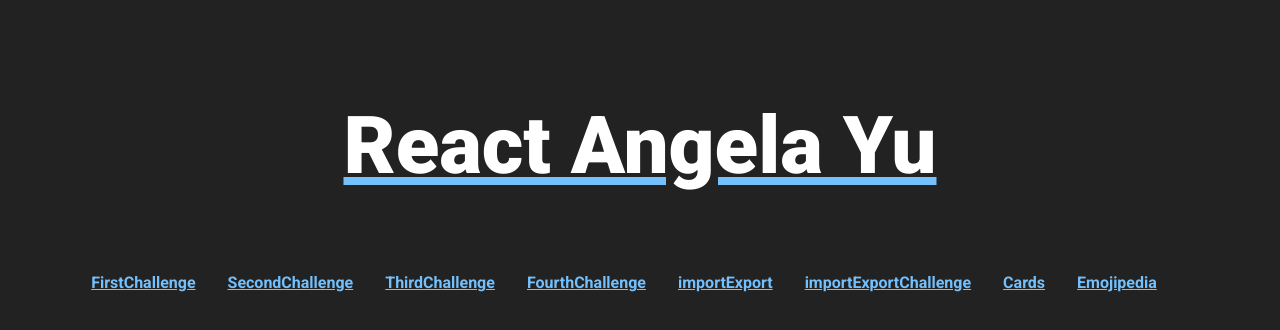
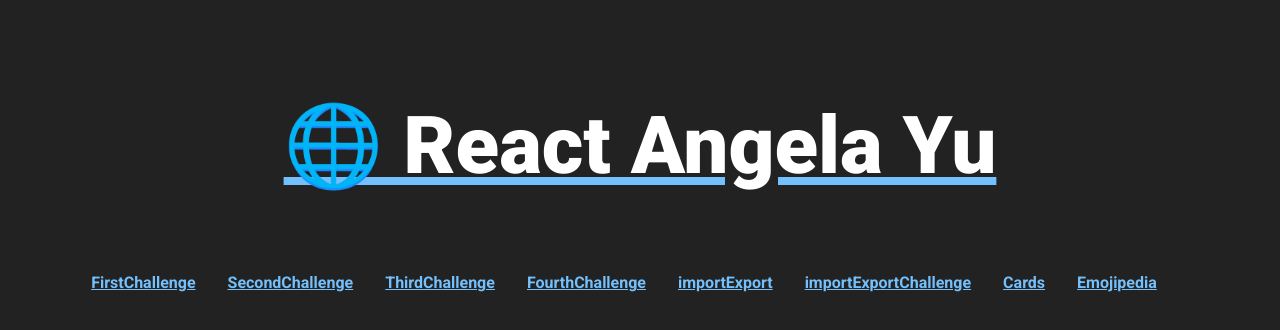
Before and after one commit to NachoKai/react-practice, a React (Create React App) app: page / in a window 1280 px wide. Shown: the top 330 px of the page. Built offline with nearby package versions, Linux system fonts and the light colour scheme.

Commit message:
add files

```diff
--- a/src/App.js
+++ b/src/App.js
@@ -38,7 +38,7 @@
     <Router>
       <div className="App">
         <Link to="/">
-          <h1>React Angela Yu</h1>
+          <h1>🌐 React Angela Yu</h1>
         </Link>
 
         <Switch>
```
Also changed, not shown: 1 other file (tests, documents, lock files or other folders).
